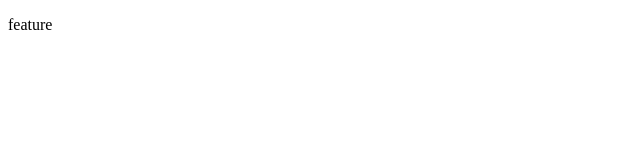
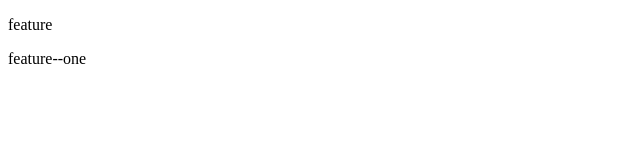
Before and after one commit to Yoshitaka2580/git_turtlial, a plain HTML site: page feature.html in a window 1280 px wide. Shown: the full height of the page, 0-640 px from the left. Drawn offline with Linux system fonts and the light colour scheme.

Commit message:
feature --oneを追記

```diff
--- a/feature.html
+++ b/feature.html
@@ -8,5 +8,7 @@
 </head>
 <body>
   <p>feature</p>
+
+  <p>feature--one</p>
 </body>
 </html>
```
